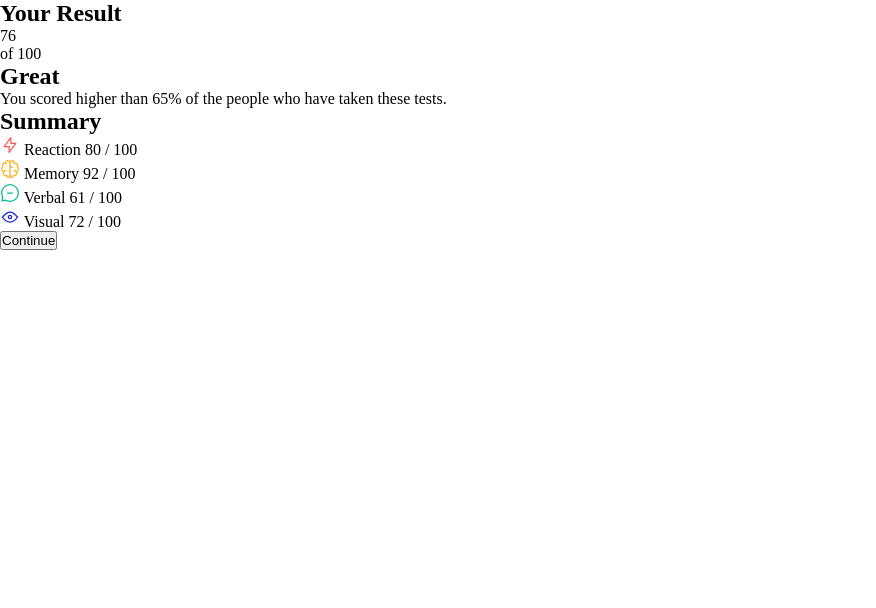
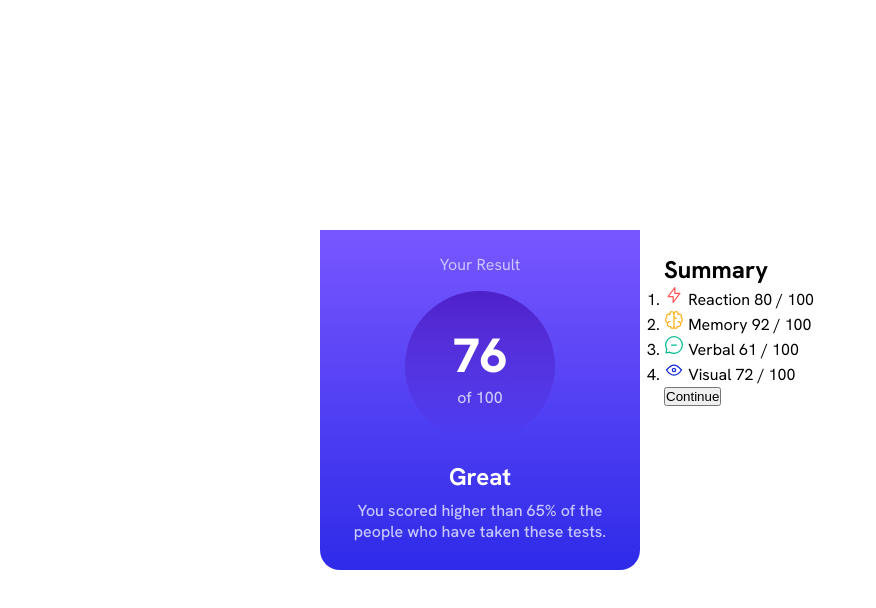
Before and after one commit to KarGait/Results-Summary-Component, a plain HTML site: page index.html in a window 1280 px wide. Shown: the whole page, without its empty margins (0-876 px from the left). Drawn offline with Linux system fonts and the light colour scheme.

Commit message:
First Article Done

```diff
--- a/index.html
+++ b/index.html
@@ -14,14 +14,15 @@
         <main>
 
             <article class="result">
+                <p class="result__heading">Your Result</p>
 
-                <h1 class="result__heading">Your Result</h1>
-                <div class="result__circle">
-                    <p class="result__circle-main">76</p>
-                    <p class="result__circle-total">of 100</p>
-                </div>
-                <h1>Great</h1>
-                <p>You scored higher than 65% of the people who have taken these tests.</p>
+                <figure class="result__circle">
+                    <h1>76</h1>
+                    <p>of 100</p>
+                </figure>
+
+                <h1 class="result__appraisal center ">Great</h1>
+                <p class="result__info center">You scored higher than 65% of the people who have taken these tests.</p>
             </article>
 
             <article class="summary">
--- a/styles.css
+++ b/styles.css
@@ -38,8 +38,8 @@
     --COBALT-BLUE: hsl(234, 85%, 45%);
 
     /* GRADIENT COLORS */
-    --BG-LIGHT-SLATE-BLUE: hsl(252, 100%, 67%);
-    --BG-LIGHT-ROYAL-BLUE: hsl(241, 81%, 54%);
+    --BG-SBLUE: hsl(252, 100%, 67%);
+    --BG-RBLUE: hsl(241, 81%, 54%);
     --CIRCLE-VIOLET-BLUE: hsla(256, 72%, 46%, 1);
     --CIRCLE-PERSIAN-BLUE: hsla(241, 72%, 46%, 0);
 
@@ -47,8 +47,128 @@
     --WHITE: hsl(0, 0%, 100%);
     --PALE-BLUE: hsl(221, 100%, 96%);
     --LIGHT-LAVENDER: hsl(241, 100%, 89%);
-    --Dark-GRAY-BLUE: hsl(224, 30%, 27%);
+    --DARK-GRAY-BLUE: hsl(224, 30%, 27%);
 }
 
 /* || UTILITY CLASSES */
+.center {
+    text-align: center;
+    padding: 4px;
+    color: var(--WHITE);
+}
 /* || GENERAL STYLES */
+
+body {
+    font-family: "Hanken Grotesk", monospace;
+
+}
+main {
+    display: flex;
+    /* align-items: center; */
+    justify-content: center;
+    align-content: center;
+    flex-wrap: wrap;
+    width: 100%;
+    height: 100vh;
+}
+
+p { font-size: 16px;}
+/* p { font-size: clamp(16px 2.2vh 18px);} */
+
+article {
+    width: 320px;
+    height: auto;
+    padding: 24px;
+}
+
+
+.result {
+    background: linear-gradient(var(--BG-SBLUE), var(--BG-RBLUE));
+    border-radius: 0 0 20px 20px;
+}
+.result__heading {
+    color: var(--LIGHT-LAVENDER);
+    text-align: center;
+    margin: 0 auto 16px;
+}
+
+.result__circle {
+    background: linear-gradient(var(--CIRCLE-VIOLET-BLUE), var(--CIRCLE-PERSIAN-BLUE));
+    display: flex;
+    flex-flow: nowrap column;
+    align-items: center;
+    justify-content: center;
+    align-content: center;
+    width: 150px;
+    height: 150px;
+    /* border: 1px solid red; */
+    border-radius: 50%;
+    margin: 0 auto 16px;
+}
+.result__circle h1 {
+    color: var(--WHITE);
+    font-weight: 800;
+    font-size: 48px;
+}
+.result__circle p {
+    color: var(--LIGHT-LAVENDER);
+    font-weight: 500;
+}
+
+.result__info {
+    color: var(--LIGHT-LAVENDER);
+    font-weight: 500;
+    white-space: wrap;
+}
+
+
+
+
+
+.summary {
+    background-color: var(--WHITE);
+}
+
+
+
+
+
+
+
+/* || MEDIA QUERIES
+ || SMALL
+ @media screen and (min-width: 576px) {
+    body {
+      background-color: green;
+      background-image: radial-gradient(whitesmoke, green)
+    }
+    nav {
+      display: none;
+    }
+  }
+
+  /* || MEDIUM
+  @media screen and (min-width: 768px) {
+    body {
+      background-color: gold;
+      background-image: radial-gradient(whitesmoke, gold)
+    }
+  }
+
+  /* || LARGE
+  @media screen and (min-width: 992px) {
+    body {
+      background-color: firebrick;
+      background-image: radial-gradient(whitesmoke, firebrick)
+    }
+  }
+
+  /* || XL
+  @media screen and (min-width: 1200px) {
+    body {
+      background-color: rebeccapurple;
+      background-image: radial-gradient(whitesmoke, rebeccapurple)
+    }
+  }
+
+*/
```
